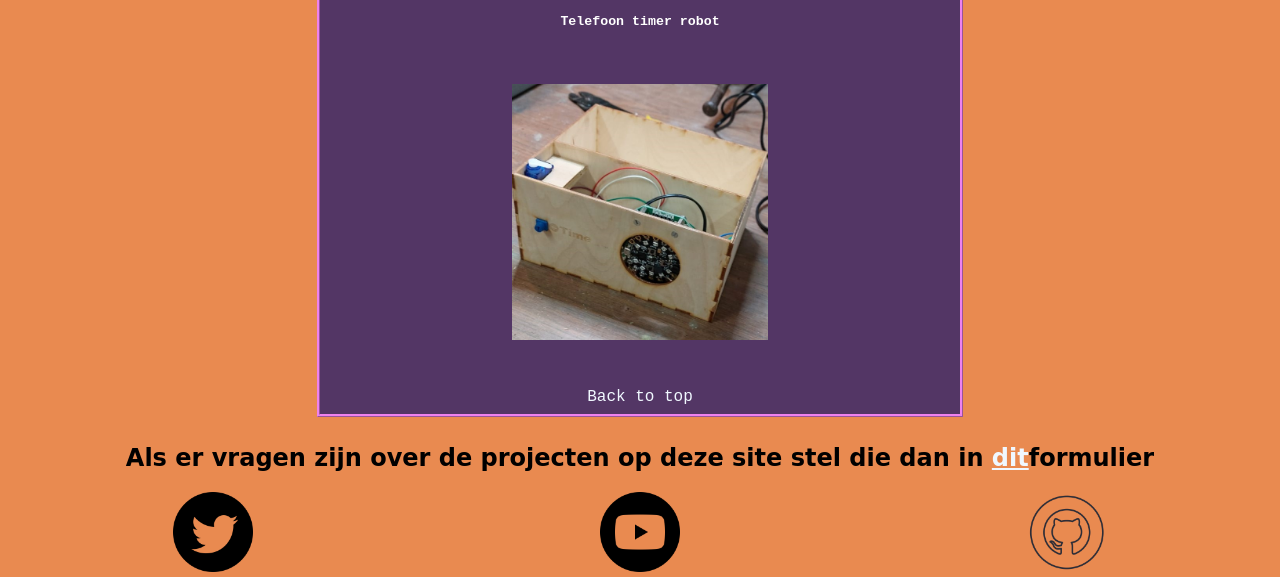
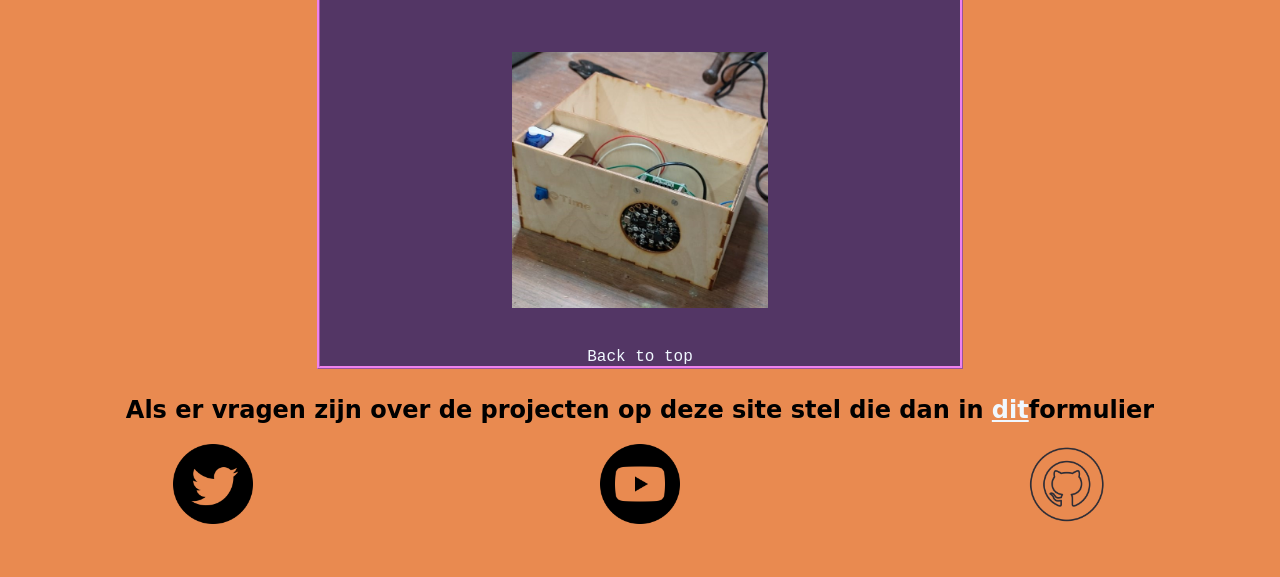
Before and after one commit to vultouri03/portfolio-site, a plain HTML site: page index.html in a window 1280 px wide. Shown: the part 1699-2276 px from the top of the page. After the commit the page ends 2228 px from the top, so only its background shows below. Drawn offline with Linux system fonts and the light colour scheme.

Commit message:
made a few adjustments
made a few adjustments like adding calc and a padding

```diff
--- a/css/styles.css
+++ b/css/styles.css
@@ -69,6 +69,7 @@ main div{
     text-align: center;
     color: white;
     margin: 1vh auto;
+    padding: 1vw auto;
     border-style: ridge;
     border-color: violet;
     display: flex;
@@ -97,7 +98,7 @@ main a {
     color: aliceblue;
     text-decoration: none;
     margin-top: 3vh;
-    margin-bottom: 1vh;
+    margin-bottom: calc(1vh+3px);
 }
 
 main a:hover {
```
